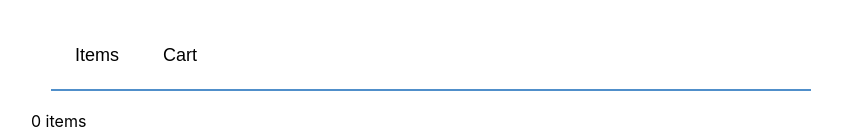
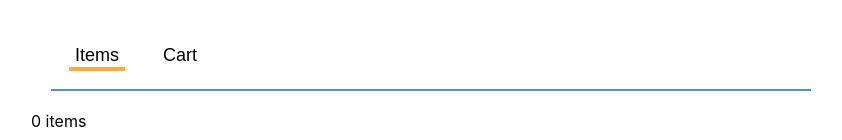
Before and after one commit to VenturingGuy/zenva-shopper, a React (Create React App) app: page / in a window 1280 px wide. Shown: the top 140 px of the page, without its empty margins (209-1051 px from the left). Built offline with nearby package versions, Linux system fonts and the light colour scheme.

Commit message:
default tab will be "items"

```diff
--- a/src/App.js
+++ b/src/App.js
@@ -15,7 +15,7 @@ const Content = ({tab, onAddToCart}) =>{
 }
 
 const App = () => {
-  const [activeTab, setActiveTab] = useState(false)
+  const [activeTab, setActiveTab] = useState("items")
   const [cart, setCart] = useState([])
 
   const addToCart = (item) => {
```
